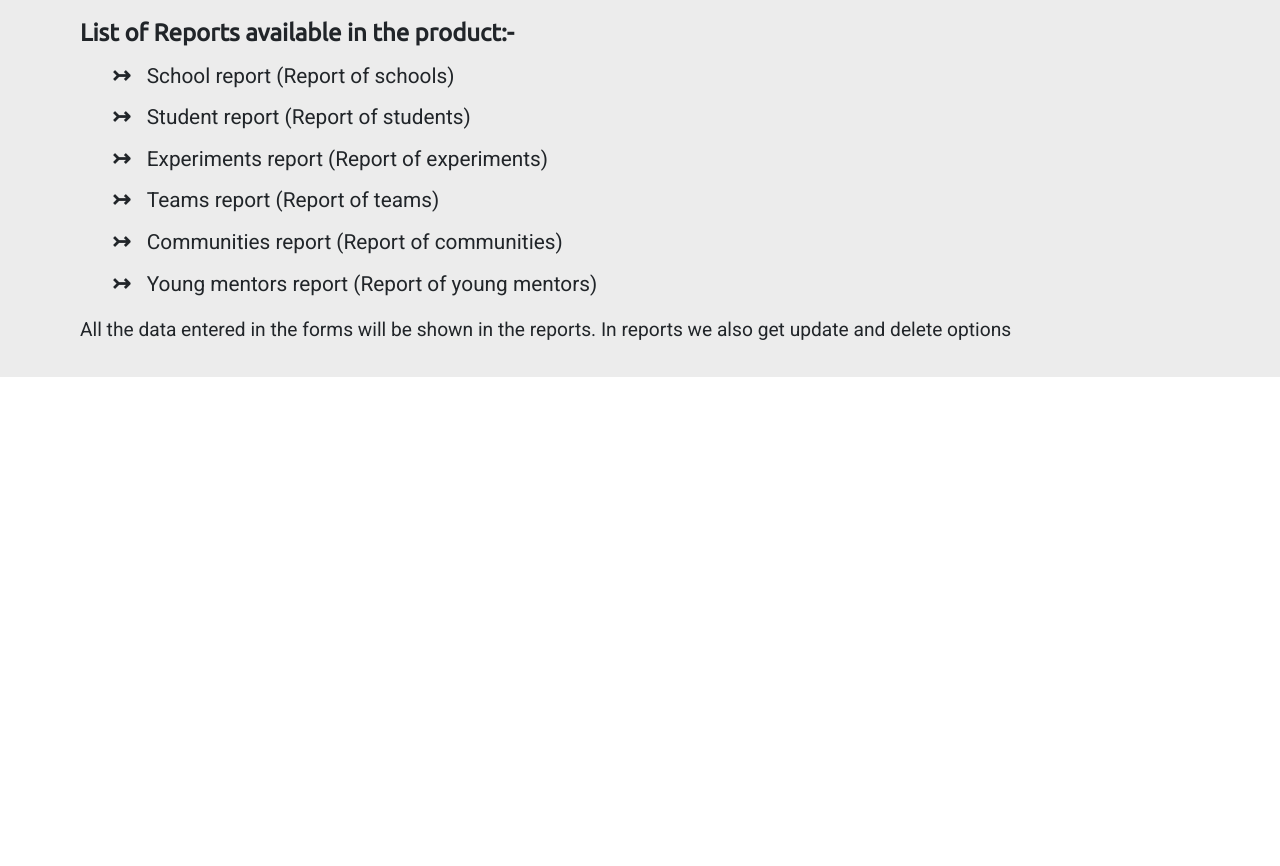
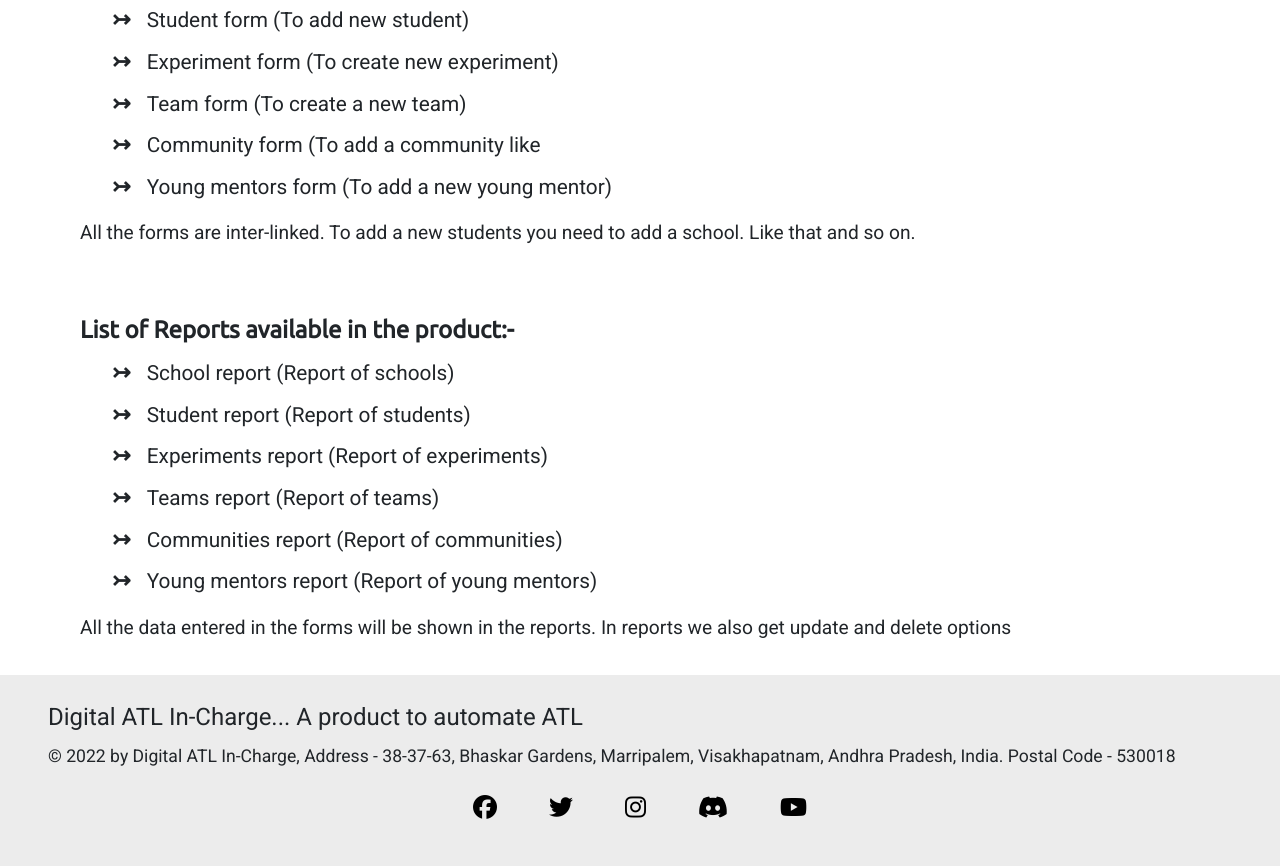
Before and after one commit to Haneesh000/product-portfolio, a plain HTML site: page index.html in a window 1280 px wide. Shown: the part 2041-2907 px from the top of the page. Before the commit the page ends 2418 px from the top, so only its background shows below. Drawn offline with nearby package versions, Linux system fonts and the light colour scheme.

Commit message:
Linked CSS

```diff
--- a/index.html
+++ b/index.html
@@ -95,9 +95,9 @@
                     </div>
                     <div class="col-lg-3 col-md-6 featureBox">
                         <div class="icon"><i class="fa-brands fa-google"></i></div>
-                        <div class="title"><a href="https://firebase.google.com" target="_blank">Google firebase</a></div>
+                        <div class="title"><a href="https://firebase.google.com" target="_blank">Google Firebase</a></div>
                         <div class="content">
-                            Integrated with <a href="https://firebase.google.com" target="_blank">google firebase</a>. A leading backend cloud service provider by google. Used in product for database, authentication, etc.
+                            Integrated with <a href="https://firebase.google.com" target="_blank">google firebase</a>. A leading backend cloud service provider by google. Firebase is used in the product for database, authentication, etc.
                         </div>
                     </div>
                     <div class="col-lg-3 col-md-6 featureBox node">
@@ -107,11 +107,24 @@
                             This product is powered with <a href="https://www.nodejs.org" target="_blank">NodeJS</a> a popular and powerful web framework for JavaScript. A lot of packages in <a href="https://www.npmjs.com" target="_blank">npm</a> are also used in the product.
                         </div>
                     </div>
+                    <div class="col-lg-3 col-md-6 featureBox">
+                        <div class="icon"><i class="fa-solid fa-f"></i></div>
+                        <div class="title"><a href="https://dart.dev" target="_blank">Dart</a> and <a href="https://flutter.dev" target="_blank">Flutter</a> powered</div>
+                        <div class="content">
+                            This product is also powered with <a href="https://flutter.dev" target="_blank">Flutter</a> a popular framework created by google in <a href="https://dart.dev" target="_blank">Dart programming language</a> to create apps for any type of screens.
+                        </div>
+                    </div>
+                    <div class="col-lg-3 col-md-6 featureBox">
+                        <div class="icon"><i class="fa-solid fa-calendar-days"></i></div>
+                        <div class="title">24 &times; 7 Availability</div>
+                        <div class="content">After the lab is closed then if the ATL In-Charge require report suddenly it is an issue for them. But, the product is 24 &times; 7 available so it is not an issue.
+                        </div>
+                    </div>
                 </center>
             </div>
         </div>
     </section>
-    <section class="sectionContainer bg-custom-light">
+    <section class="sectionContainer">
         <div id="technologyStack">
             <div class="title">Technology Stack of the product:- </div>
             <ol id="techStackList">
@@ -142,7 +155,7 @@
             </div>
         </div>
     </section>
-    <section class="sectionContainer bg-custom-light">
+    <section class="sectionContainer">
         <div id="reports">
             <div class="title">List of Reports available in the product:- </div>
             <ul id="reportsList">
@@ -158,10 +171,26 @@
             </div>
         </div>
     </section>
+    <footer class="bg-custom-light">
+        <div class="title">Digital ATL In-Charge... A product to automate ATL</div>
+        <div class="address">
+            &copy; 2022 by Digital ATL In-Charge, Address - 38-37-63, Bhaskar Gardens, Marripalem, Visakhapatnam, Andhra Pradesh, India. Postal Code - 530018
+        </div>
+        <div class="social-links">
+            <a href="https://facebook.com" target="_blank" data-bs-toggle="tooltip" title="Social media Facebook" data-bs-placement="bottom"><div class="facebook"><i class="fa-brands fa-facebook"></i></div></a>
+            <a href="https://twitter.com" target="_blank" data-bs-toggle="tooltip" title="Social media Twitter" data-bs-placement="bottom"><div class="twitter"><i class="fa-brands fa-twitter"></i></div></a>
+            <a href="https://instagram.com" target="_blank" data-bs-toggle="tooltip" title="Social media instagram" data-bs-placement="bottom"><div class="instagram"><i class="fa-brands fa-instagram"></i></div></a>
+            <a href="https://discord.com" target="_blank" data-bs-toggle="tooltip" title="Social media Discord" data-bs-placement="bottom"><div class="discord"><i class="fa-brands fa-discord"></i></div></a>
+            <a href="https://youtube.com" target="_blank" data-bs-toggle="tooltip" title="Social media YouTube" data-bs-placement="bottom"><div class="youtube"><i class="fa-brands fa-youtube"></i></div></a>
+        </div>
+        </p>
+    </footer>
     <script src="https://cdn.jsdelivr.net/npm/bootstrap@5.2.0-beta1/dist/js/bootstrap.bundle.min.js"
         integrity="sha384-pprn3073KE6tl6bjs2QrFaJGz5/SUsLqktiwsUTF55Jfv3qYSDhgCecCxMW52nD2"
         crossorigin="anonymous"></script>
     <script>
+        const tooltipTriggerList = document.querySelectorAll('[data-bs-toggle="tooltip"]');
+        const tooltipList = [...tooltipTriggerList].map(tooltipTriggerEl => new bootstrap.Tooltip(tooltipTriggerEl))
         let removed = false;
 
         function responsive() {
--- a/styles.css
+++ b/styles.css
@@ -140,3 +140,31 @@ nav {
 .titleContainer .content .contentTitle {
     font-family: 'Poppins';
 }
+
+footer {
+    padding: 1rem 3rem;
+    width: 100%;
+}
+
+footer .title {
+    font-size: 1.5rem;
+    font-family: 'Roboto';
+    font-weight: 400;
+    margin: 0.5rem 0;
+}
+
+footer .address {
+    font-size: 1.1rem;
+}
+
+.social-links {
+    text-align: center;
+}
+
+.social-links div {
+    display: inline-block;
+    font-size: 1.5rem;
+    margin-top: 1rem;
+    padding: 0.5rem 1.5rem;
+    padding-top: 0.3rem;
+}
```
